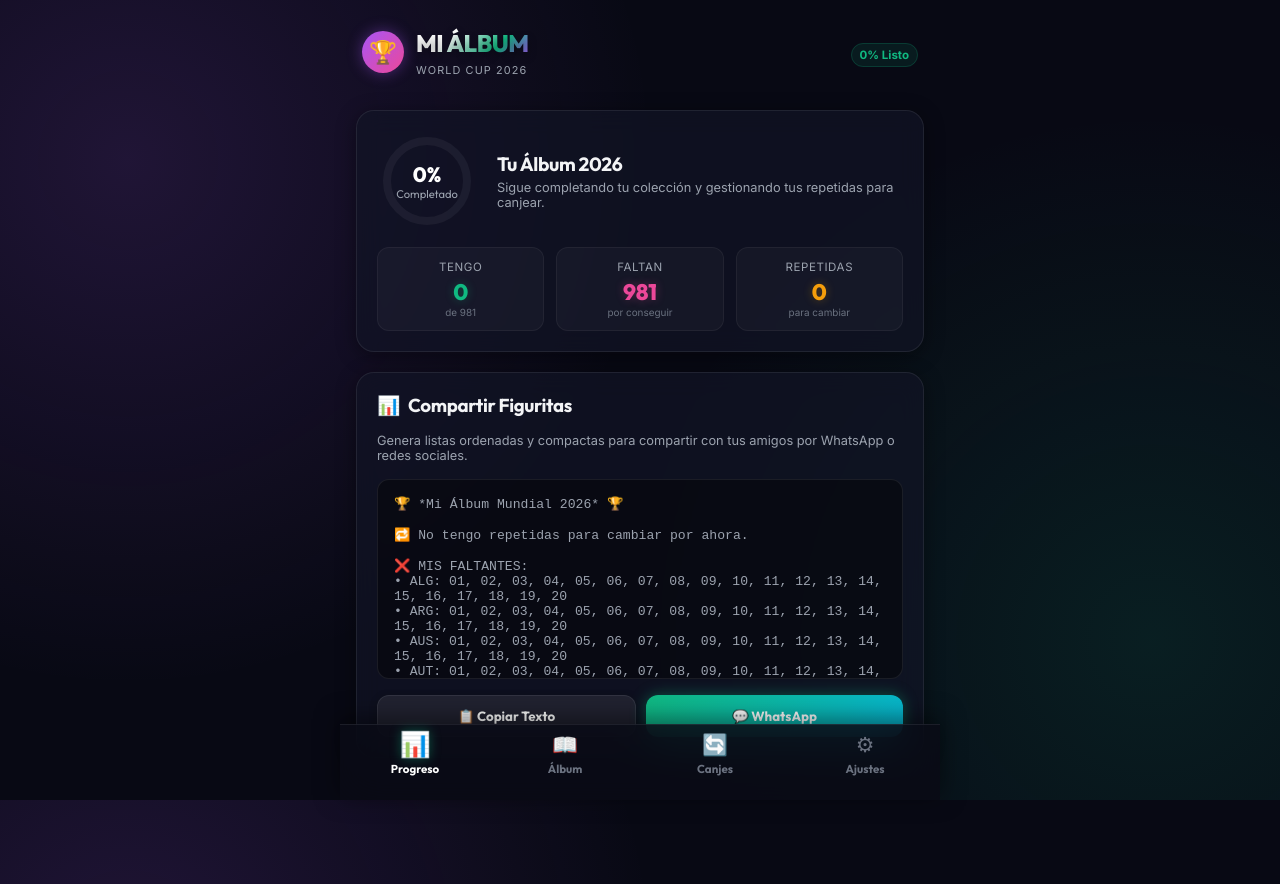
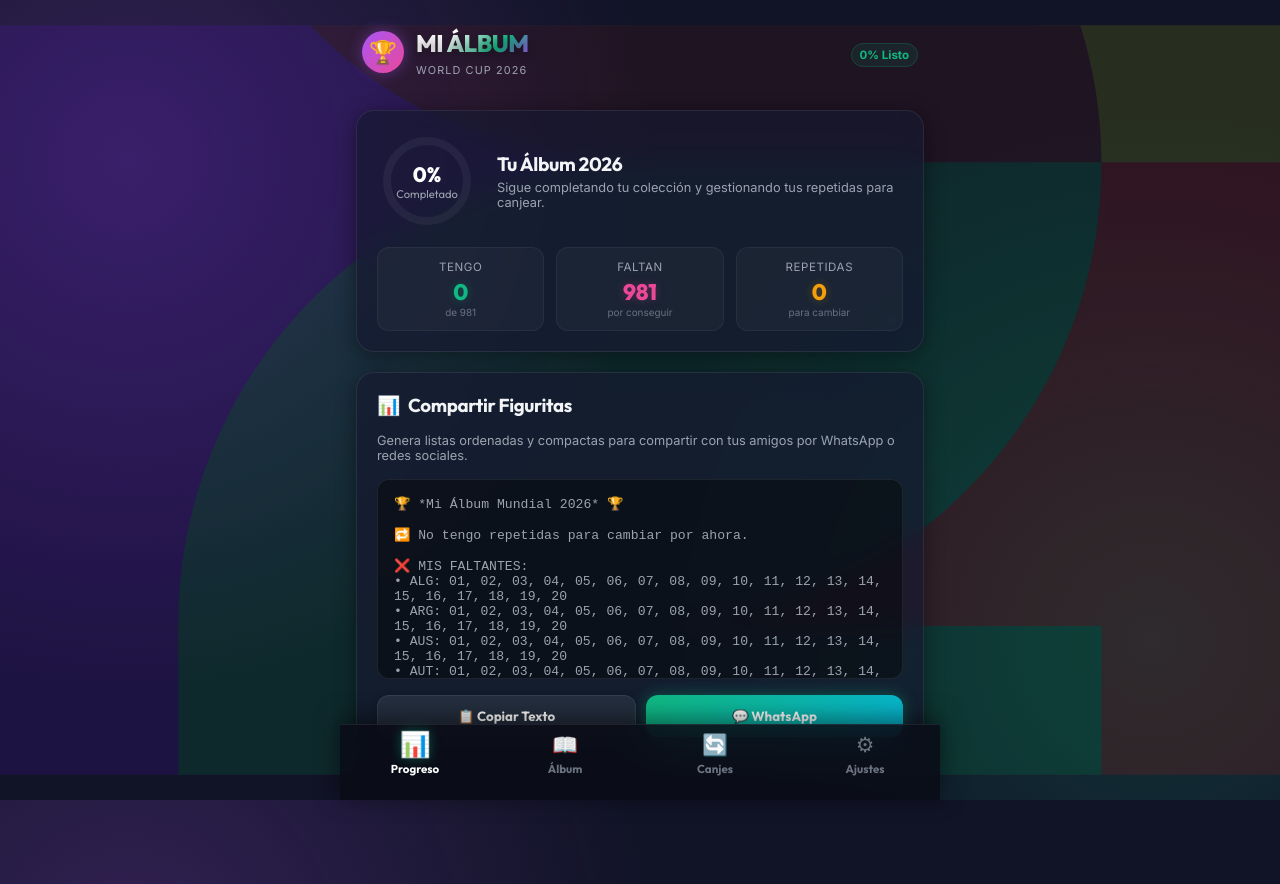
Before and after one commit to Sarif-arg/mi-album-mundial-fc-2026, a React (Vite) app: page / in a window 1280 px wide. Built offline with nearby package versions, Linux system fonts and the light colour scheme.

Commit message:
Update: Added dynamic country background SVG watermarks, lightened app theme, reordered teams to physical album order.

```diff
--- a/src/App.jsx
+++ b/src/App.jsx
@@ -5,6 +5,7 @@ import StickerCard from './components/StickerCard';
 import QuickAdd from './components/QuickAdd';
 import SharePanel from './components/SharePanel';
 import TradeMatcher from './components/TradeMatcher';
+import CountryBackground from './components/CountryBackground';
 import './App.css'; // Just in case, although styling is mainly in index.css
 
 export default function App() {
@@ -237,6 +238,9 @@ export default function App() {
 
   return (
     <div className="app-container">
+      {/* Dynamic Background Watermark */}
+      <CountryBackground teamId={activeTab === 'album' ? selectedTeam : 'FWC'} />
+
       {/* Toast Alert */}
       {toast && <div className="toast-msg">{toast}</div>}
 
--- /dev/null
+++ b/src/components/CountryBackground.jsx
@@ -0,0 +1,120 @@
+import React from 'react';
+
+export const COUNTRY_COLORS = {
+  MEX: ["#ffffff", "#e81602", "#00ad54", "#aed600", "#ffd8be"],
+  RSA: ["#ffffff", "#4c1d95", "#e81602", "#86efac", "#00ad54"],
+  KOR: ["#ffffff", "#e81602", "#1d4ed8", "#aed600", "#fbbf24"],
+  CZE: ["#ffffff", "#e81602", "#1d4ed8", "#aed600", "#f472b6"],
+  CAN: ["#ffffff", "#ea580c", "#991b1b", "#e81602", "#f97316"],
+  BIH: ["#ffffff", "#facc15", "#1d4ed8", "#e81602", "#bae6fd"],
+  QAT: ["#ffffff", "#db2777", "#881337", "#e81602", "#aed600"],
+  SUI: ["#ffffff", "#991b1b", "#e81602", "#ff8a80", "#38bdf8"],
+  BRA: ["#ffffff", "#facc15", "#00ad54", "#a3e635", "#60a5fa"],
+  MAR: ["#ffffff", "#00ad54", "#e81602", "#a3e635", "#6b21a8"],
+  HAI: ["#ffffff", "#e81602", "#1d4ed8", "#facc15", "#ffb74d"],
+  SCO: ["#ffffff", "#1d4ed8", "#38bdf8", "#a3e635", "#f97316"],
+  USA: ["#ffffff", "#38bdf8", "#1e3a8a", "#1d4ed8", "#e81602"],
+  PAR: ["#ffffff", "#1e3a8a", "#e81602", "#1d4ed8", "#fbbf24"],
+  AUS: ["#ffffff", "#e81602", "#1e3a8a", "#1d4ed8", "#d8b4fe"],
+  TUR: ["#ffffff", "#fda4af", "#e81602", "#1d4ed8", "#38bdf8"],
+  GER: ["#ffffff", "#18181b", "#e81602", "#f97316", "#facc15"],
+  CUW: ["#ffffff", "#facc15", "#1e3a8a", "#f97316", "#d8b4fe"],
+  CIV: ["#ffffff", "#ffedd5", "#00ad54", "#f97316", "#38bdf8"],
+  ECU: ["#ffffff", "#1e3a8a", "#facc15", "#f97316", "#e81602"],
+  NED: ["#ffffff", "#e81602", "#1d4ed8", "#00ad54", "#f97316"],
+  JPN: ["#ffffff", "#fda4af", "#e81602", "#00ad54", "#38bdf8"],
+  SWE: ["#ffffff", "#facc15", "#1d4ed8", "#00ad54", "#d8b4fe"],
+  TUN: ["#ffffff", "#991b1b", "#e81602", "#00ad54", "#facc15"],
+  BEL: ["#ffffff", "#18181b", "#e81602", "#bae6fd", "#facc15"],
+  EGY: ["#ffffff", "#18181b", "#e81602", "#38bdf8", "#00ad54"],
+  IRN: ["#ffffff", "#e81602", "#00ad54", "#38bdf8", "#881337"],
+  NZL: ["#ffffff", "#e81602", "#1e3a8a", "#38bdf8", "#ffd8be"],
+  ESP: ["#ffffff", "#facc15", "#e81602", "#38bdf8", "#1d4ed8"],
+  CPV: ["#ffffff", "#e81602", "#1d4ed8", "#38bdf8", "#facc15"],
+  KSA: ["#ffffff", "#14532d", "#00ad54", "#38bdf8", "#d8b4fe"],
+  URU: ["#ffffff", "#38bdf8", "#1e3a8a", "#81e6d9", "#facc15"],
+  FRA: ["#ffffff", "#e81602", "#0066cc", "#6b21a8", "#ffd8be"],
+  SEN: ["#ffffff", "#00ad54", "#facc15", "#4f46e5", "#e81602"],
+  IRQ: ["#ffffff", "#18181b", "#e81602", "#4f46e5", "#00ad54"],
+  NOR: ["#ffffff", "#e81602", "#1d4ed8", "#6b21a8", "#aed600"],
+  ARG: ["#ffffff", "#1d4ed8", "#38bdf8", "#ffd8be", "#ff9800"],
+  ALG: ["#ffffff", "#e81602", "#00ad54", "#ffd8be", "#d8b4fe"],
+  AUT: ["#ffffff", "#fda4af", "#e81602", "#ffd8be", "#aed600"],
+  JOR: ["#ffffff", "#18181b", "#00ad54", "#ffd8be", "#e81602"],
+  POR: ["#ffffff", "#e81602", "#14532d", "#ff1493", "#d8b4fe"],
+  COD: ["#ffffff", "#e81602", "#0284c7", "#f472b6", "#facc15"],
+  UZB: ["#ffffff", "#00ad54", "#0284c7", "#ff1493", "#ffedd5"],
+  COL: ["#ffffff", "#1d4ed8", "#facc15", "#f472b6", "#e81602"],
+  ENG: ["#ffffff", "#e81602", "#f472b6", "#881337", "#1d4ed8"],
+  CRO: ["#ffffff", "#1d4ed8", "#e81602", "#881337", "#38bdf8"],
+  GHA: ["#ffffff", "#00ad54", "#facc15", "#881337", "#f472b6"],
+  PAN: ["#ffffff", "#1d4ed8", "#e81602", "#881337", "#aed600"],
+  FWC: ["#6917F2", "#7C1D10", "#00AD54", "#AED600", "#E81602"] // Default 2026 World Cup pattern colors
+};
+
+export default function CountryBackground({ teamId }) {
+  const colors = COUNTRY_COLORS[teamId] || COUNTRY_COLORS.FWC;
+
+  return (
+    <div
+      style={{
+        position: 'fixed',
+        top: 0,
+        left: 0,
+        width: '100vw',
+        height: '100vh',
+        zIndex: -2,
+        opacity: 0.14,
+        pointerEvents: 'none',
+        overflow: 'hidden',
+        display: 'flex',
+        alignItems: 'center',
+        justifyContent: 'center',
+        transition: 'all 0.5s ease-in-out'
+      }}
+    >
+      <svg
+        style={{
+          width: '100%',
+          height: '100%',
+          objectFit: 'cover',
+          shapeRendering: 'geometricPrecision'
+        }}
+        viewBox="0 0 7061.88 4136.16"
+        version="1.0"
+        xmlSpace="preserve"
+      >
+        {/* Color 1 background polygon */}
+        <polygon
+          points="7061.88,0.01 0,0.01 0,4136.15 7061.88,4136.15"
+          fill={colors[0]}
+          style={{ transition: 'fill 0.5s ease-in-out' }}
+        />
+        {/* Color 5 polygon */}
+        <polygon
+          points="3530.95,4136.15 7061.88,4136.15 7061.88,492.55 3530.95,492.55"
+          fill={colors[4]}
+          style={{ transition: 'fill 0.5s ease-in-out' }}
+        />
+        {/* Color 3 path */}
+        <path
+          d="M 983.67,4136.16 H 6076.9 V 3315.02 H 3525.82 C 4934.67,3315.41 6076.9,2173.58 6076.9,765.45 6076.9,498.74 6035.86,241.63 5959.89,0 H 1712.87 c 586.14,622.59 1373.91,755.88 1821.88,755.88 -1408.85,0 -2551.08,1141.5 -2551.08,2549.95 z"
+          fill={colors[2]}
+          style={{ transition: 'fill 0.5s ease-in-out' }}
+        />
+        {/* Color 4 polygon */}
+        <polygon
+          points="7061.88,0.01 5722.93,0.01 5722.93,755.87 7061.88,755.87"
+          fill={colors[3]}
+          style={{ transition: 'fill 0.5s ease-in-out' }}
+        />
+        {/* Color 2 path */}
+        <path
+          d="m 3532.67,755.87 h 2544.2 C 6075.9,492.58 6034.95,238.73 5959.89,0 H 1712.87 c 585.24,621.63 1371.48,755.46 1819.8,755.87 z"
+          fill={colors[1]}
+          style={{ transition: 'fill 0.5s ease-in-out' }}
+        />
+      </svg>
+    </div>
+  );
+}
--- a/src/index.css
+++ b/src/index.css
@@ -2,9 +2,9 @@
 
 :root {
   /* Color Palette (FIFA World Cup 2026 Brand) */
-  --bg-deep: #080914;
-  --bg-card: rgba(18, 20, 38, 0.7);
-  --bg-card-hover: rgba(28, 30, 56, 0.85);
+  --bg-deep: #111326;
+  --bg-card: rgba(22, 25, 48, 0.7);
+  --bg-card-hover: rgba(32, 36, 68, 0.85);
 
   --primary: #10b981; /* Electric Emerald */
   --primary-glow: rgba(16, 185, 129, 0.4);
@@ -56,8 +56,8 @@ body {
   overflow-x: hidden;
   position: relative;
   background-image:
-    radial-gradient(circle at 10% 20%, rgba(168, 85, 247, 0.15) 0%, transparent 40%),
-    radial-gradient(circle at 90% 80%, rgba(16, 185, 129, 0.12) 0%, transparent 40%);
+    radial-gradient(circle at 10% 20%, rgba(168, 85, 247, 0.22) 0%, transparent 40%),
+    radial-gradient(circle at 90% 80%, rgba(16, 185, 129, 0.17) 0%, transparent 40%);
   background-attachment: fixed;
   padding-bottom: 84px; /* Space for bottom nav bar */
 }
```
Also changed, not shown: src/data/stickersData.js (+83 -58 lines), src/assets/template-copa-mundial-2026-fifa-38245_logosenvector.com_5.svg (added).
